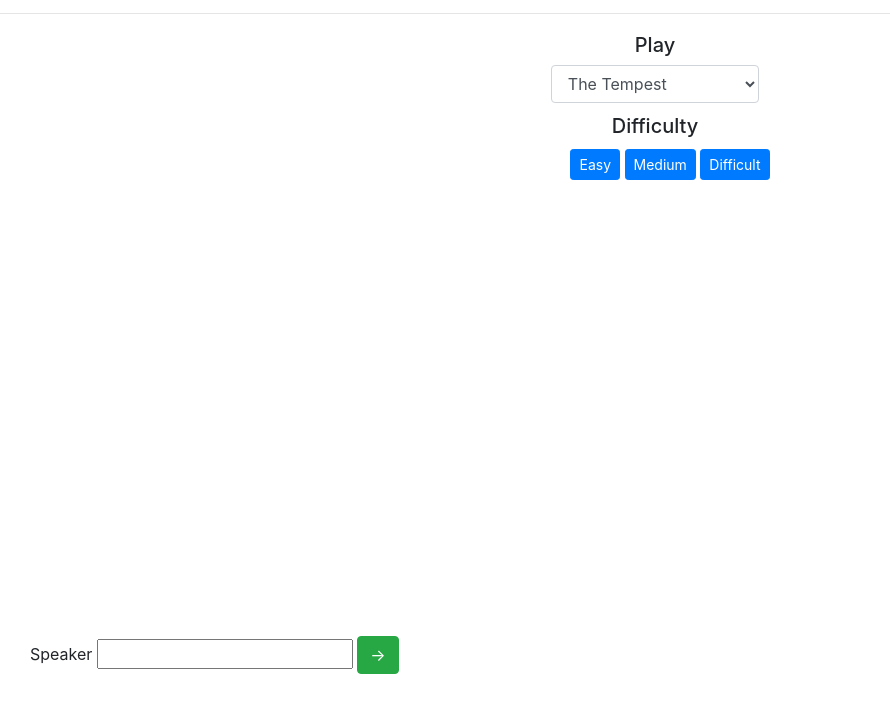
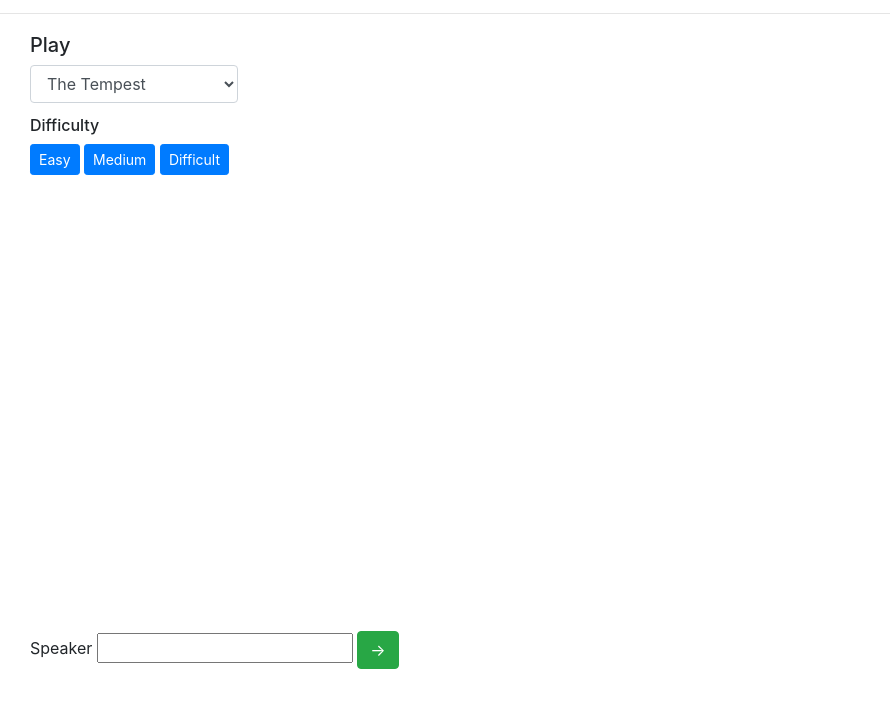
Before and after one commit to cphalen/cphalen.github.io, a plain HTML site: page Shakespeare/index.html in a window 1280 px wide. Shown: the part 61-774 px from the top of the page, without its empty margins (0-890 px from the left). Drawn offline with nearby package versions, Linux system fonts and the light colour scheme.

Commit message:
Final changes to styling -- let's get away from this centering nonsense

```diff
--- a/Shakespeare/index.html
+++ b/Shakespeare/index.html
@@ -30,7 +30,7 @@
 
     <hr></hr>
 
-    <section id="play" class="text-center shakespeare">
+    <section id="play" class="shakespeare">
         <h5>Play</h5>
         <select id="playSelect" class="form-control col-md-2">
             <option>The Tempest</option>
@@ -38,13 +38,11 @@
         </select>
     </section>
 
-    <section id="difficulty" class="text-center shakespeare">
-        <h5>Difficulty</h5>
-        <section class="text-center">
-            <button class="btn btn-sm btn-primary" type="submit" onclick="populateQuote(1);">Easy</button>
-            <button class="btn btn-sm btn-primary" type="submit" onclick="populateQuote(2);">Medium</button>
-            <button class="btn btn-sm btn-primary" type="submit" onclick="populateQuote(3);">Difficult</button>
-        </section>
+    <section id="difficulty" class="shakespeare">
+        <h6>Difficulty</h6>
+        <button class="btn btn-sm btn-primary" type="submit" onclick="populateQuote(1);">Easy</button>
+        <button class="btn btn-sm btn-primary" type="submit" onclick="populateQuote(2);">Medium</button>
+        <button class="btn btn-sm btn-primary" type="submit" onclick="populateQuote(3);">Difficult</button>
     </section>
 
     <section>
--- a/src/styles/scss/main.scss
+++ b/src/styles/scss/main.scss
@@ -75,7 +75,6 @@
     }
 
     select#playSelect {
-        margin: 0 auto;
-        margin-bottom: 8px;
+        margin-bottom: 10px;
     }
 }
```
Also changed, not shown: src/styles/css/main.css, 1 other file.
